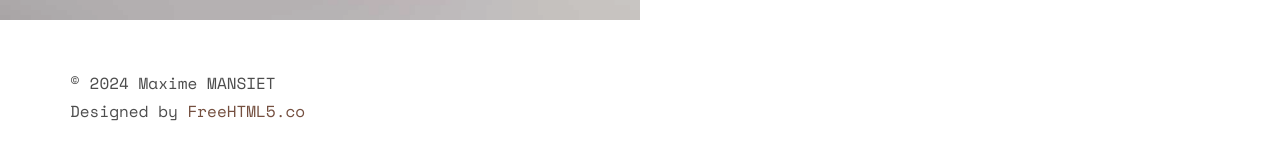
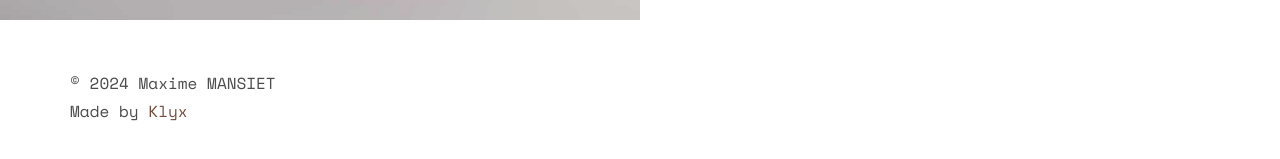
Before and after one commit to AirKyzzZ/airkyzzz.github.io, a plain HTML site: page index.html in a window 1280 px wide. Shown: the part 6062-6221 px from the top of the page. Drawn offline with nearby package versions, Linux system fonts and the light colour scheme; some packages are replaced by stand-ins of ours; no server answers; files whose address does not match are found by name.

Commit message:
klyx_backlink

```diff
--- a/index.html
+++ b/index.html
@@ -439,7 +439,7 @@
 		<div class="container">
 			<div class="row">
 				<div class="col-md-12">
-					<p>&copy; 2024 Maxime MANSIET <br>Designed by <a href="http://freehtml5.co" target="_blank">FreeHTML5.co</a></p>
+					<p>&copy; 2024 Maxime MANSIET <br>Made by <a href="https://klyx.fr/" target="_blank">Klyx</a></p>
 				</div>
 			</div>
 		</div>
```
